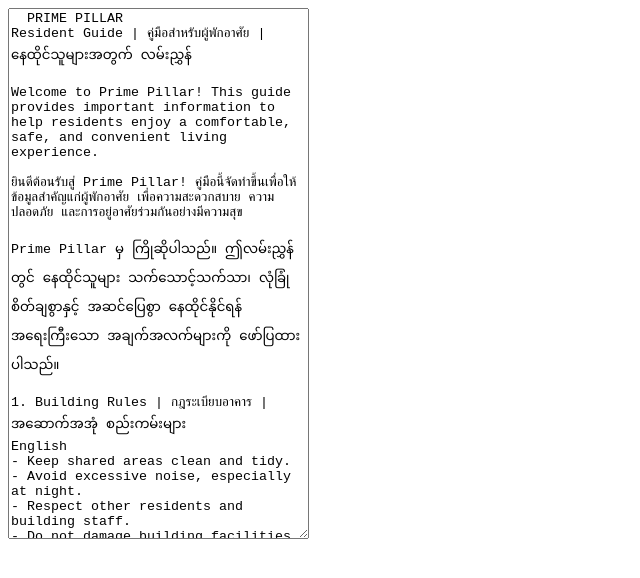
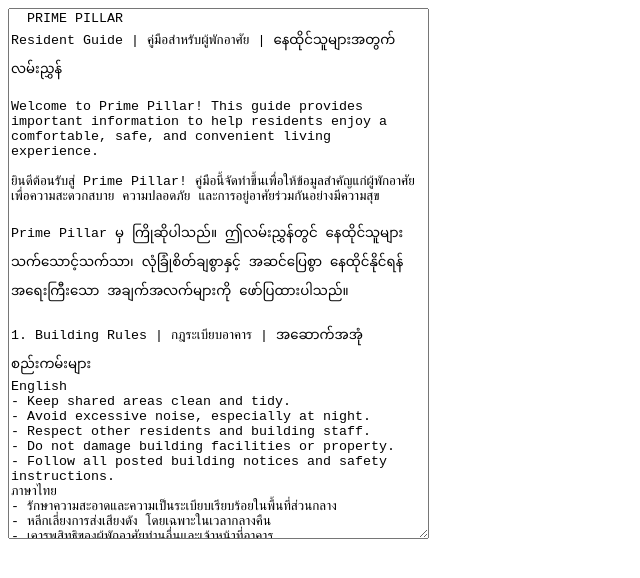
Before and after one commit to itsprompt/rID-guide-287483748374837483748347834738473847384738, a plain HTML site: page index.html in a window 1280 px wide. Shown: the whole page, without its empty margins (0-640 px from the left). Drawn offline with Linux system fonts and the light colour scheme.

Commit message:
Update index.html

```diff
--- a/index.html
+++ b/index.html
@@ -1,4 +1,4 @@
-<textarea cols=35 rows=35 readonly>
+<textarea cols=50 rows=35 readonly>
   PRIME PILLAR
 Resident Guide | คู่มือสำหรับผู้พักอาศัย | နေထိုင်သူများအတွက် လမ်းညွှန်
 
```
